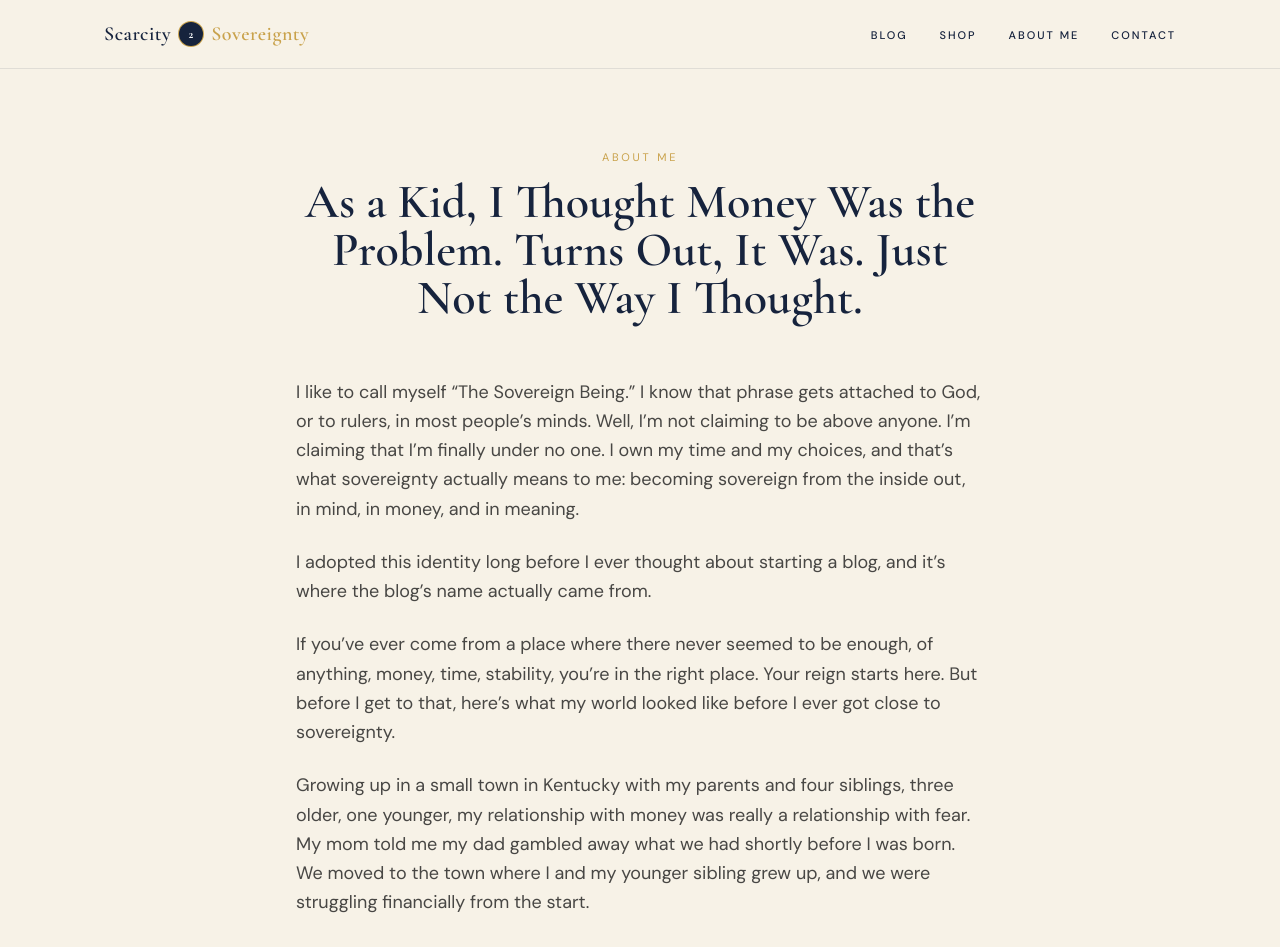
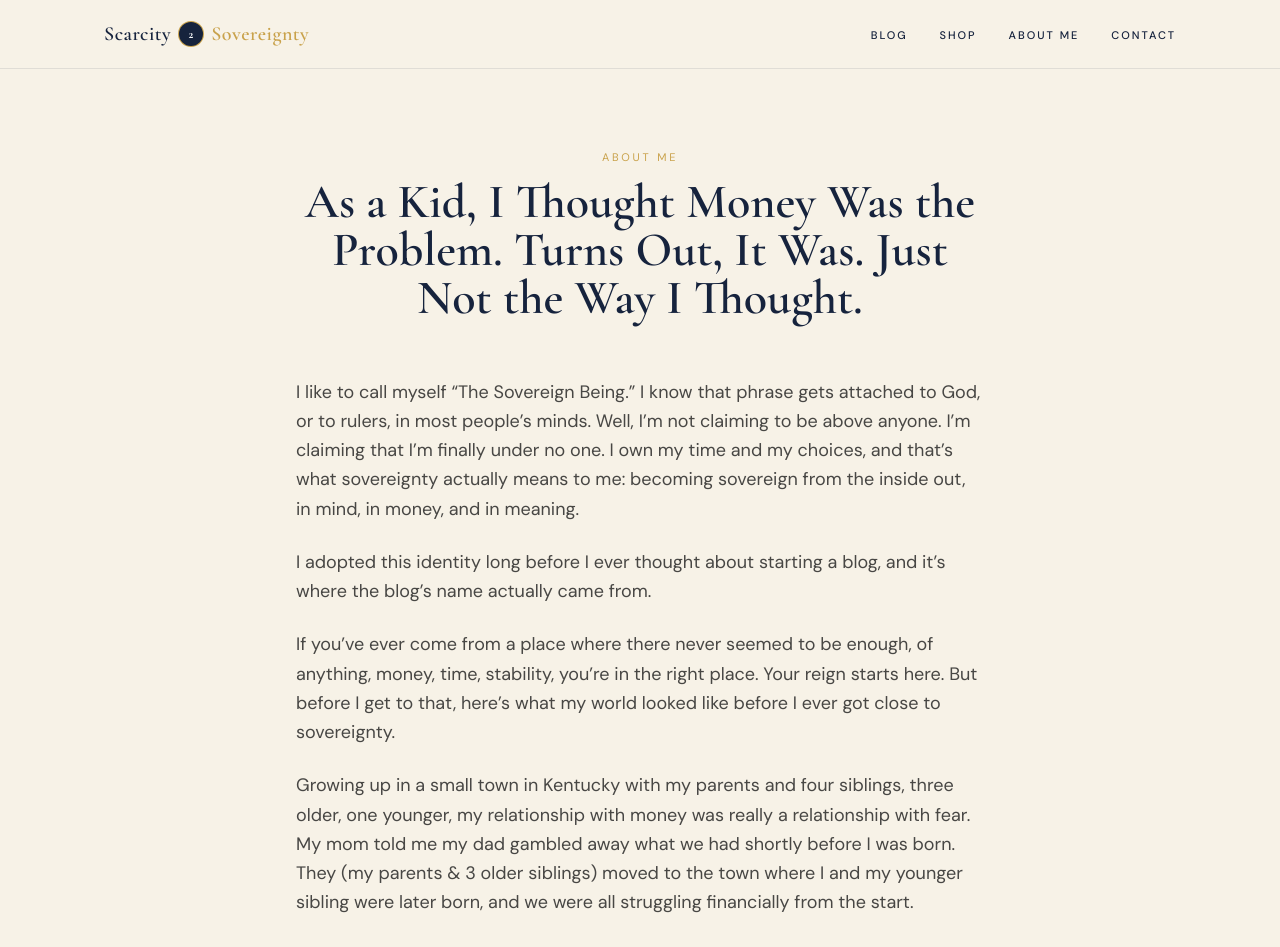
Before and after one commit to Ak-Lexzy1/Scarcity-to-Sovereignty-, a Next.js app: page /about in a window 1280 px wide. Shown: the top 947 px of the page. Built offline with nearby package versions, Linux system fonts and the light colour scheme.

Commit message:
Refactor about page content for clarity

```diff
--- a/src/app/about/page.tsx
+++ b/src/app/about/page.tsx
@@ -44,8 +44,8 @@ export default function AboutPage() {
           Growing up in a small town in Kentucky with my parents and four
           siblings, three older, one younger, my relationship with money was
           really a relationship with fear. My mom told me my dad gambled away
-          what we had shortly before I was born. We moved to the town where I
-          and my younger sibling grew up, and we were struggling financially
+          what we had shortly before I was born. They (my parents & 3 older siblings) moved to the town where I
+          and my younger sibling were later born, and we were all struggling financially
           from the start.
         </p>
 
```
